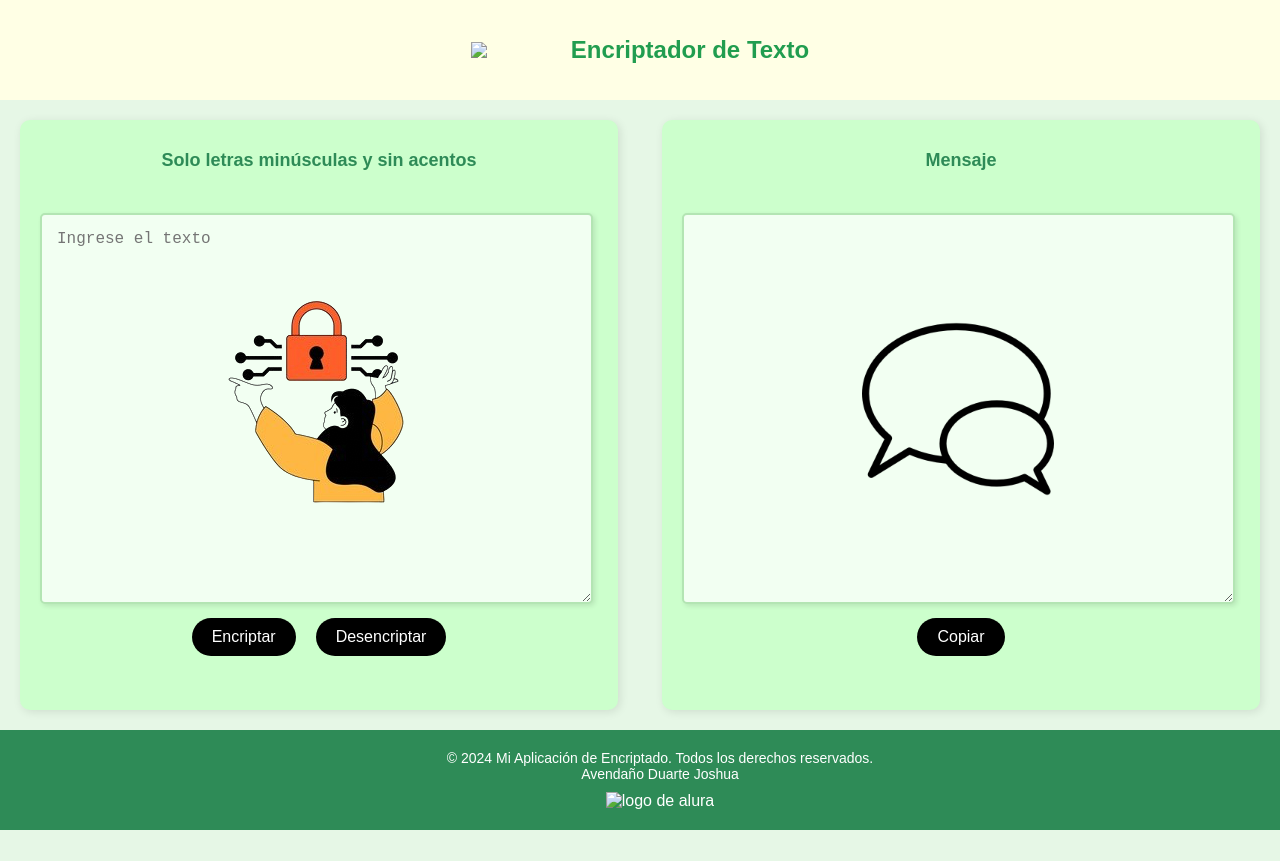
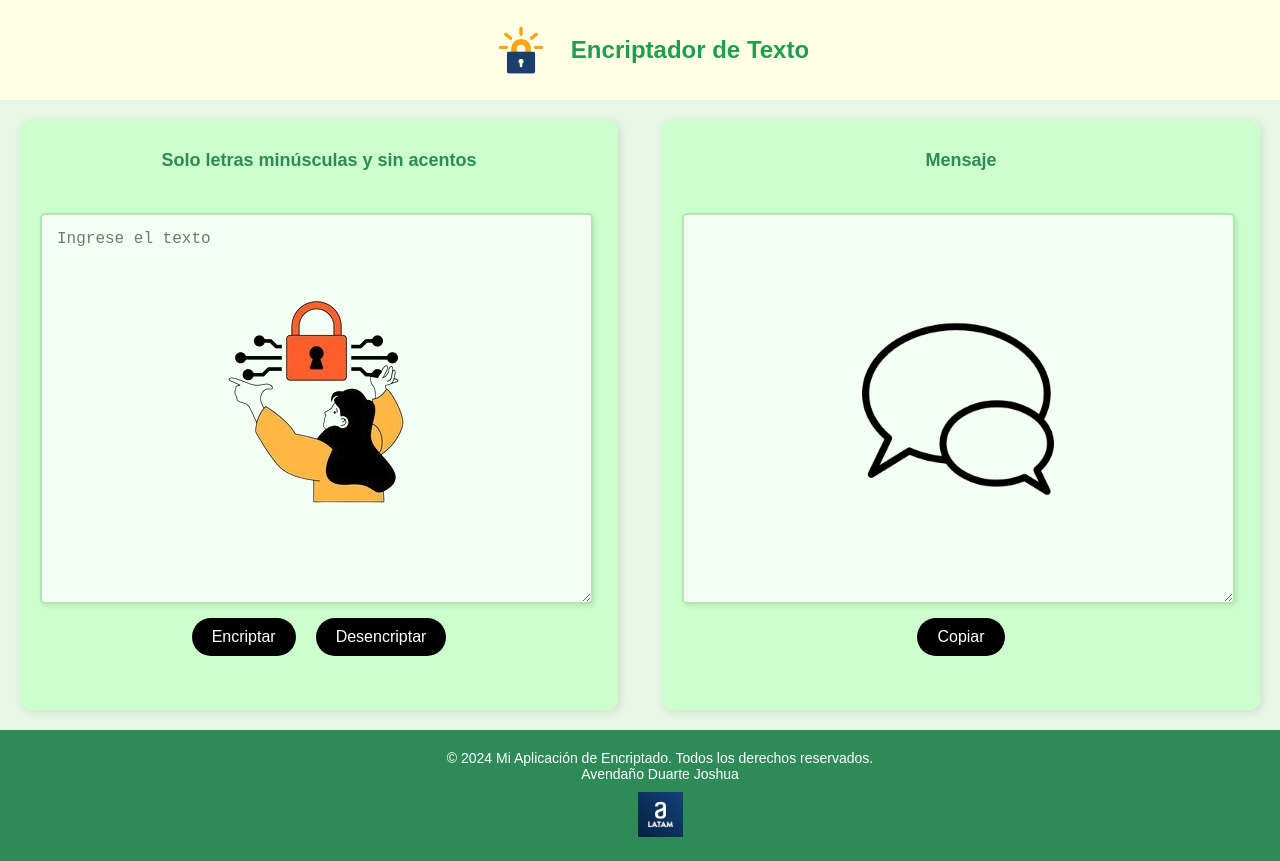
Before and after one commit to Joshua-Avendano/Desafio, a plain HTML site: page index.html in a window 1280 px wide. Shown: the top 861 px of the page. Before the commit the page ends 830 px from the top, so only its background shows below. Drawn offline with Linux system fonts and the light colour scheme.

Commit message:
Update index.html

```diff
--- a/index.html
+++ b/index.html
@@ -9,7 +9,7 @@
 </head>
 <body>
     <header>
-        <img class="logo" src="/Desafío/imagenes/logo.png">
+        <img class="logo" src="logo.png">
         <h1 class="encabezado">Encriptador de Texto</h1>
     </header>
     <main>
@@ -37,7 +37,7 @@
 <footer>
     <p>&copy; 2024 Mi Aplicación de Encriptado. Todos los derechos reservados.</p>
     <p>Avendaño Duarte Joshua</p>
-    <img class="alu" src="/Desafío/imagenes/alura.jpeg" alt="logo de alura">
+    <img class="alu" src="alura.jpeg" alt="logo de alura">
 </footer>
 </body>
 
```
